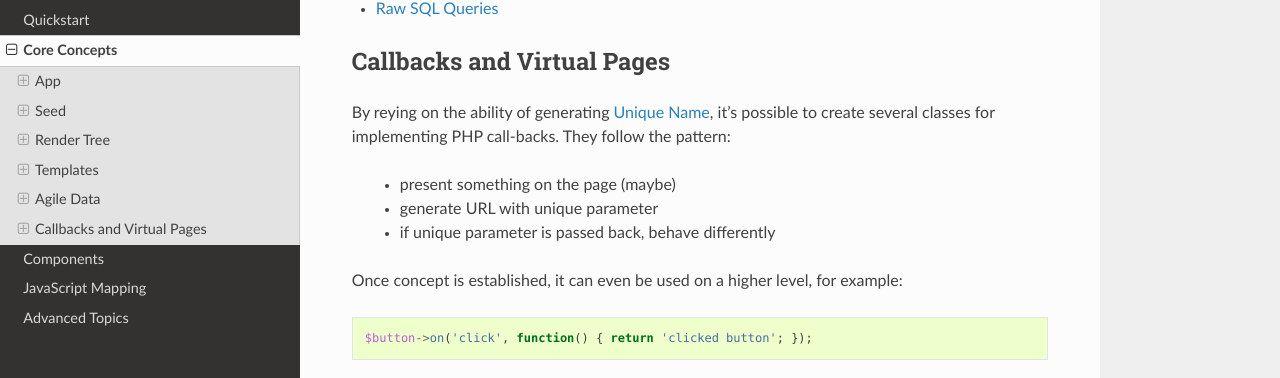
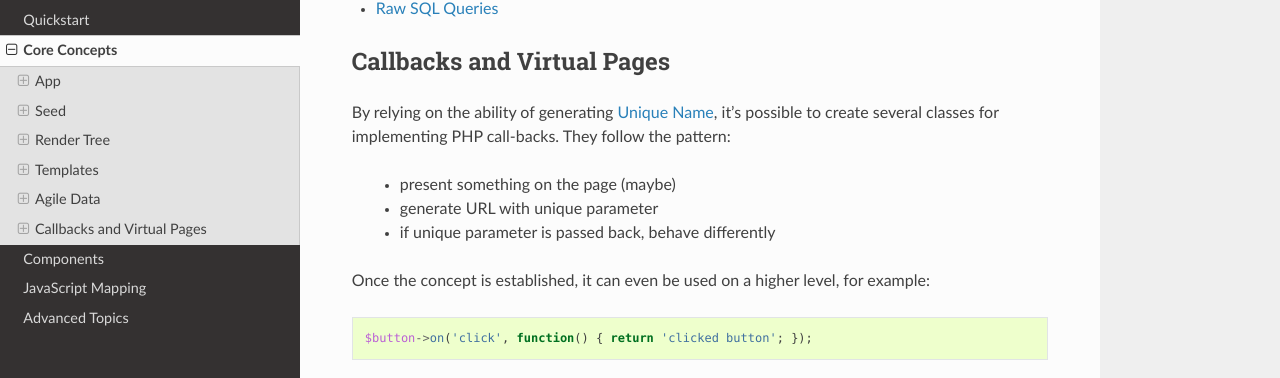
Before and after one commit to atk4/ui, a Sphinx documentation site: the page built from docs/core.rst, in a window 1280 px wide and 900 px high, scrolled down 3504 px. Shown: the part 155-533 px from the top of the window. Built offline with Sphinx 7.4.7 and the Read the Docs theme 2.0.0, drawn with Linux system fonts in a browser that asks for light colours; pages that are not in the unit, such as notebooks, are missing from menus; some of the changed text lies outside the part shown.

Commit message:
Update core.rst

```diff
--- a/docs/core.rst
+++ b/docs/core.rst
@@ -37,7 +37,7 @@ can be used elsewhere, for example::
 
     $button->icon = 'book';
 
-We call this format 'Seed' this section will explain how and where it is used.
+We call this format 'Seed'. This section will explain how and where it is used.
 
 .. toctree::
     seed
@@ -98,14 +98,14 @@ inputs user data.
 Callbacks and Virtual Pages
 ===========================
 
-By reying on the ability of generating :ref:`unique_name`, it's possible to create several classes
+By relying on the ability of generating :ref:`unique_name`, it's possible to create several classes
 for implementing PHP call-backs. They follow the pattern:
 
  - present something on the page (maybe)
  - generate URL with unique parameter
  - if unique parameter is passed back, behave differently
 
-Once concept is established, it can even be used on a higher level, for example::
+Once the concept is established, it can even be used on a higher level, for example::
 
     $button->on('click', function() { return 'clicked button'; });
 
```
